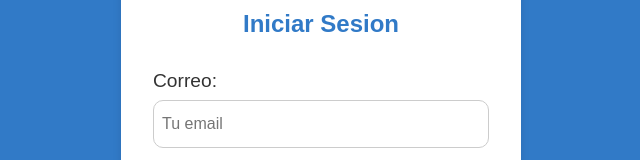
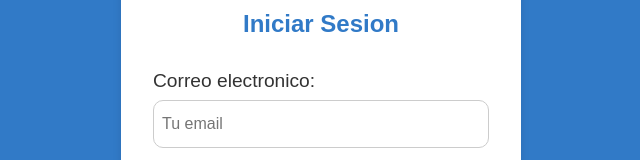
Before and after one commit to MarcosAurelioOrtiz/control-gastos, a website: page views/iniciar-sesion.html in a window 1280 px wide. Shown: the part 218-378 px from the top of the page, without its empty margins (319-959 px from the left). Drawn offline with Linux system fonts and the light colour scheme; no server answers.

Commit message:
cmabio de label a coreo electronico

```diff
--- a/views/iniciar-sesion.html
+++ b/views/iniciar-sesion.html
@@ -18,7 +18,7 @@
         <input type="hidden" name="_csrf" id="csrfTokenField" />
 
         <div class="campo">
-          <label class="tituloCampo">Correo: </label>
+          <label class="tituloCampo">Correo electronico: </label>
           <input
             class="inputCampo"
             type="email"
```
